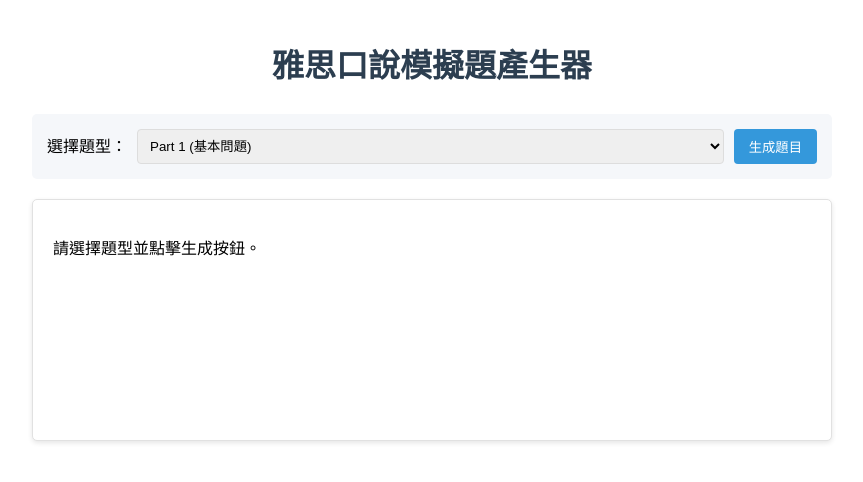
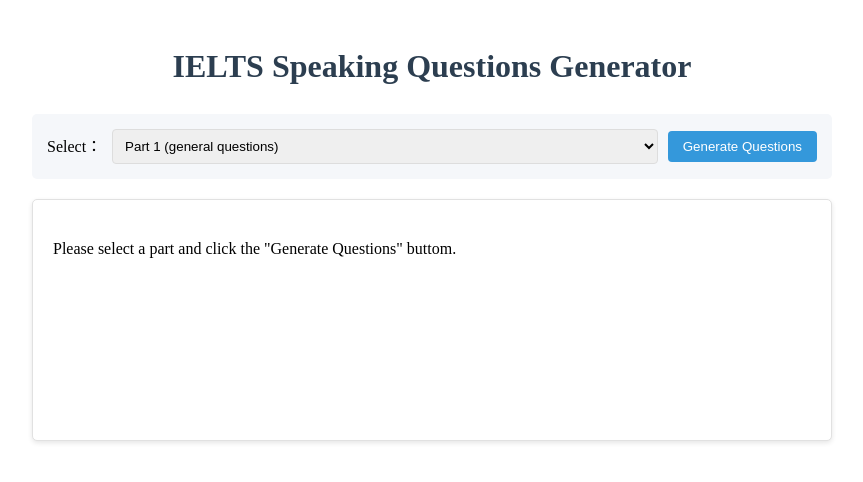
Before and after one commit to silviaiaia/ielts.speaking.generator, a website: page index.html in a window 1280 px wide. Shown: the whole page, without its empty margins (208-1071 px from the left). Drawn offline with Linux system fonts and the light colour scheme.

Commit message:
change to en version

```diff
--- a/index.html
+++ b/index.html
@@ -3,7 +3,7 @@
 <head>
     <meta charset="UTF-8">
     <meta name="viewport" content="width=device-width, initial-scale=1.0">
-    <title>雅思口說模擬題產生器</title>
+    <title>IELTS Speaking Questions Generator</title>
     <style>
         body {
             font-family: Microsoft JhengHei, Times New Roman;
@@ -66,18 +66,18 @@
     </style>
 </head>
 <body>
-    <h1>雅思口說模擬題產生器</h1>
+    <h1>IELTS Speaking Questions Generator</h1>
     <div id="controls">
-        <label for="part-selector">選擇題型：</label>
+        <label for="part-selector">Select：</label>
         <select id="part-selector">
-            <option value="part1">Part 1 (基本問題)</option>
-            <option value="part2">Part 2 (Cue Card)</option>
-            <option value="part3">Part 3 (深入討論)</option>
+            <option value="part1">Part 1 (general questions)</option>
+            <option value="part2">Part 2 (cue card)</option>
+            <option value="part3">Part 3 (deep discussion)</option>
         </select>
-        <button id="generate-button">生成題目</button>
+        <button id="generate-button">Generate Questions</button>
     </div>
     <div id="question-container">
-        <p id="question">請選擇題型並點擊生成按鈕。</p>
+        <p id="question">Please select a part and click the "Generate Questions" buttom.</p>
     </div>
     <script src="script.js"></script>
 </body>
```
